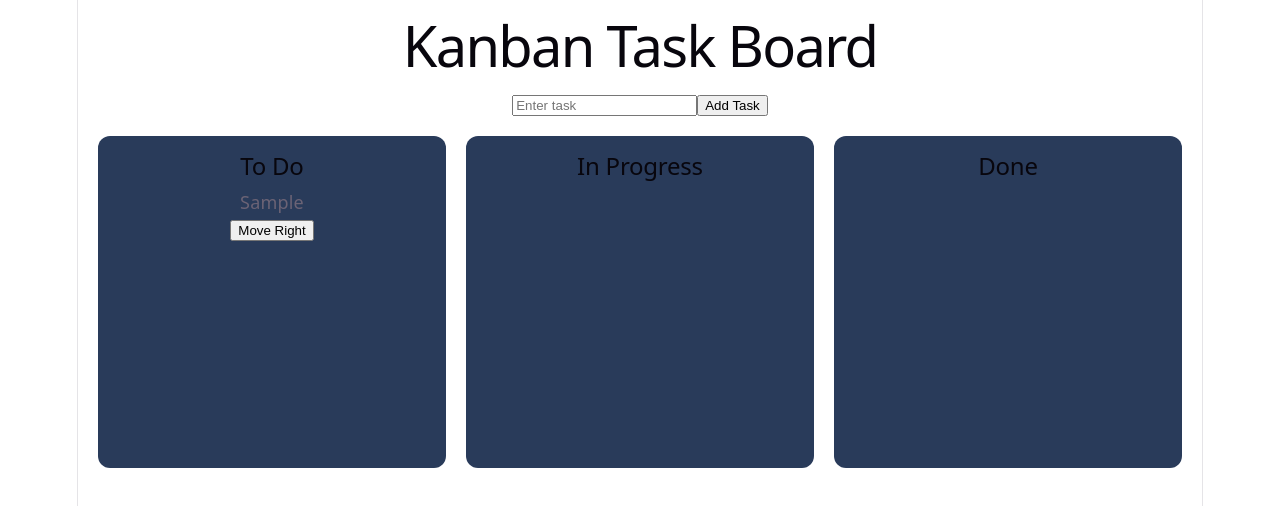
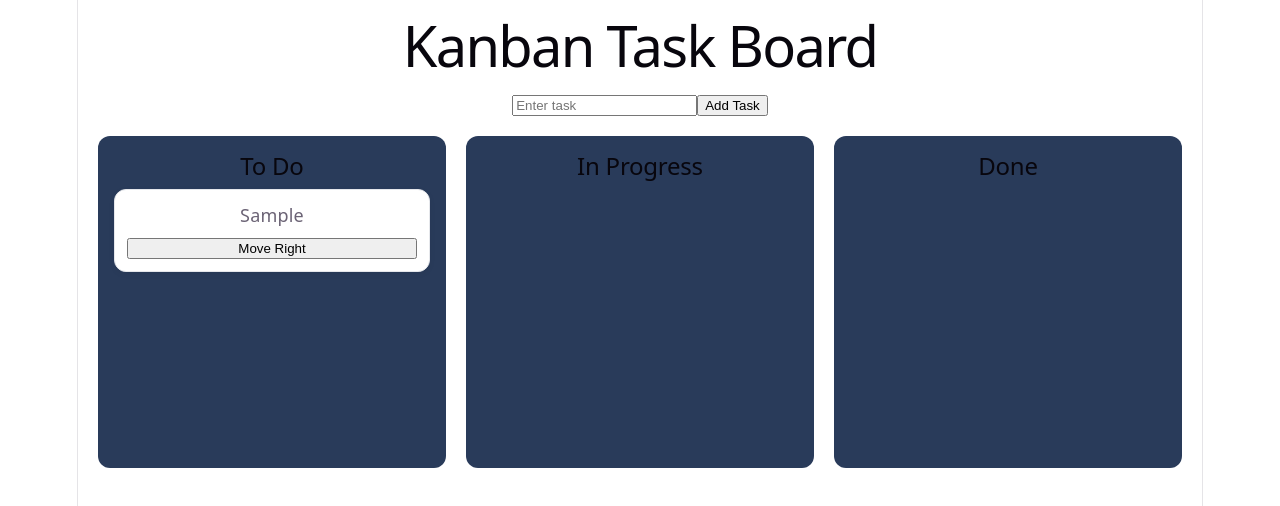
Before and after one commit to Aryan214G/prodesk-kanban-task-board, a React (Vite) app in the folder kanban-task-board/: page / in a window 1280 px wide. Both pictures are taken after typing "Sample" into the empty fields and a click on the button "Add Task". Shown: the top 506 px of the page. Built offline with nearby package versions, Linux system fonts and the light colour scheme.

Commit message:
Refactor Column component to improve task movement functionality and enhance code readability

```diff
--- a/kanban-task-board/src/App.css
+++ b/kanban-task-board/src/App.css
@@ -11,3 +11,25 @@
     padding: 16px;
     min-height: 300px;
 }
+
+.task-card {
+
+    background-color: white;
+
+    border: 1px solid #e5e7eb;
+
+    border-radius: 12px;
+
+    padding: 12px;
+
+    margin-bottom: 12px;
+
+    box-shadow:
+        0px 2px 6px rgba(0,0,0,0.05);
+
+    display: flex;
+
+    flex-direction: column;
+
+    gap: 10px;
+}
--- a/kanban-task-board/src/components/Column.jsx
+++ b/kanban-task-board/src/components/Column.jsx
@@ -1,6 +1,10 @@
-function Column({title, tasks, moveTask}) {
+function Column({
+    title,
+    tasks,
+    moveTask
+}) {
 
-    return(
+    return (
         <div className="column">
 
             <h2>{title}</h2>
@@ -12,7 +16,10 @@ function Column({title, tasks, moveTask}) {
                         key={task.id}
                         className="task-card"
                     >
+
                         <p>{task.text}</p>
+
+                        {title === "To Do" && (
 
                             <button
                                 onClick={() =>
@@ -20,18 +27,63 @@ function Column({title, tasks, moveTask}) {
                                         task.id,
                                         "inprogress"
                                     )
-                        }>
+                                }
+                            >
                                 Move Right
-
                             </button>
 
+                        )}
+
+                        {title === "In Progress" && (
+
+                            <>
+                                <button
+                                    onClick={() =>
+                                        moveTask(
+                                            task.id,
+                                            "todo"
+                                        )
+                                    }
+                                >
+                                    Move Left
+                                </button>
+
+                                <button
+                                    onClick={() =>
+                                        moveTask(
+                                            task.id,
+                                            "done"
+                                        )
+                                    }
+                                >
+                                    Move Right
+                                </button>
+                            </>
+
+                        )}
+
+                        {title === "Done" && (
+
+                            <button
+                                onClick={() =>
+                                    moveTask(
+                                        task.id,
+                                        "inprogress"
+                                    )
+                                }
+                            >
+                                Move Left
+                            </button>
+
+                        )}
+
                     </div>
+
                 ))
             }
+
         </div>
     );
-
 }
 
-
 export default Column;
```
Lines whose indentation alone changed are shown as unchanged.
